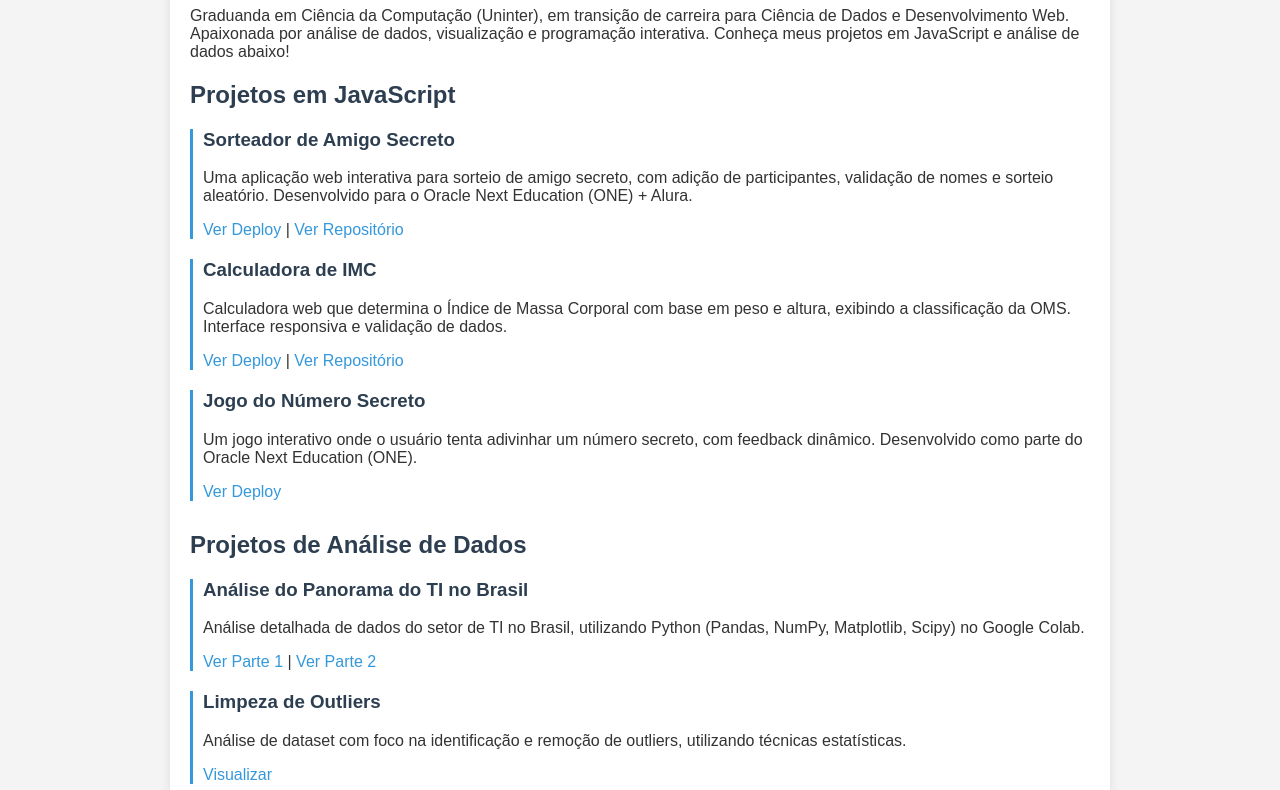
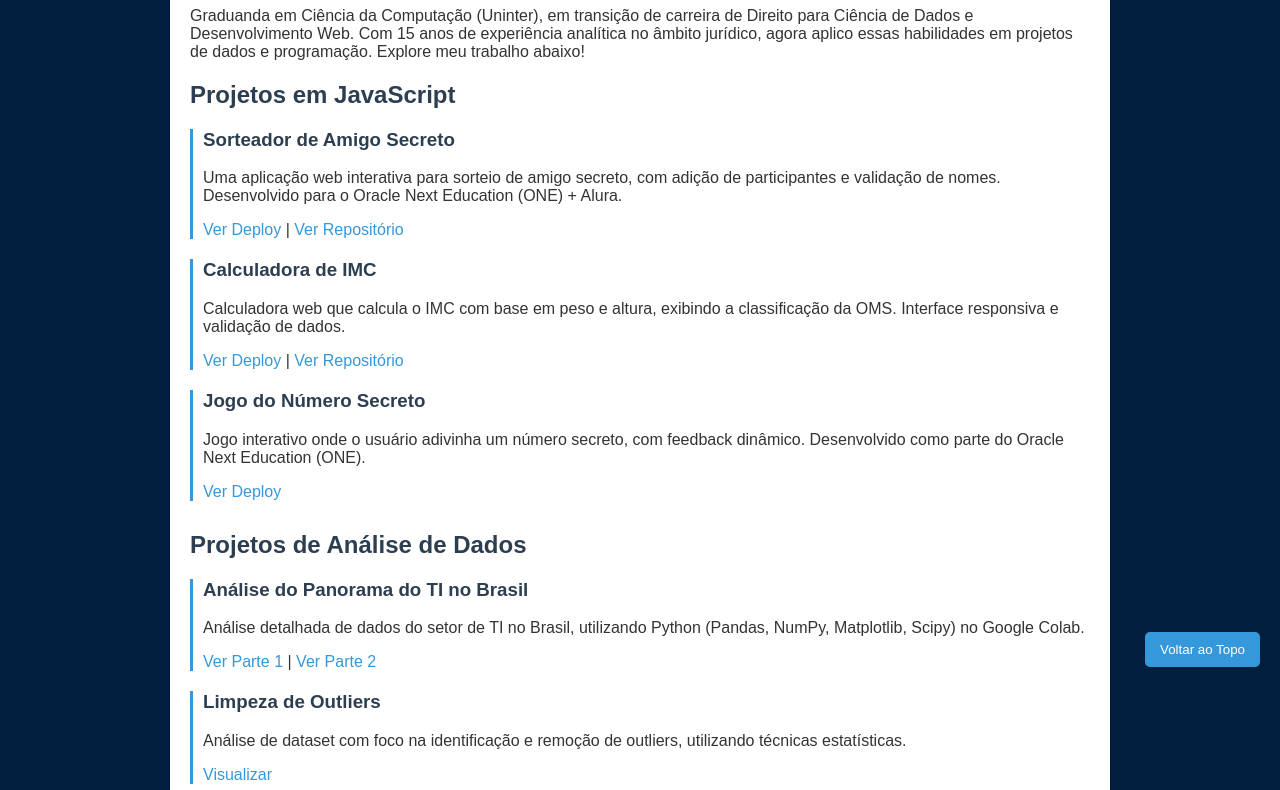
Before and after one commit to danielli-arcari/danielli-arcari.github.io, a plain HTML site: page index.html in a window 1280 px wide. Shown: the part 113-903 px from the top of the page. Drawn offline with Linux system fonts and the light colour scheme.

Commit message:
Update index.html
Atualização da pagina com botão voltar ao topo

```diff
--- a/index.html
+++ b/index.html
@@ -9,7 +9,7 @@
             font-family: Arial, sans-serif;
             margin: 0;
             padding: 20px;
-            background-color: #f4f4f4;
+            background-color: #001f3f;
             color: #333;
         }
         .container {
@@ -38,6 +38,20 @@
             padding-left: 10px;
             border-left: 3px solid #3498db;
         }
+        .back-to-top {
+            position: fixed;
+            bottom: 20px;
+            right: 20px;
+            padding: 10px 15px;
+            background-color: #3498db;
+            color: white;
+            border: none;
+            border-radius: 5px;
+            cursor: pointer;
+        }
+        .back-to-top:hover {
+            background-color: #2980b9;
+        }
         .footer {
             margin-top: 40px;
             text-align: center;
@@ -49,23 +63,23 @@
 <body>
     <div class="container">
         <h1>Danielli Arcari - Portfólio</h1>
-        <p>Graduanda em Ciência da Computação (Uninter), em transição de carreira para Ciência de Dados e Desenvolvimento Web. Apaixonada por análise de dados, visualização e programação interativa. Conheça meus projetos em JavaScript e análise de dados abaixo!</p>
+        <p>Graduanda em Ciência da Computação (Uninter), em transição de carreira de Direito para Ciência de Dados e Desenvolvimento Web. Com 15 anos de experiência analítica no âmbito jurídico, agora aplico essas habilidades em projetos de dados e programação. Explore meu trabalho abaixo!</p>
 
         <div class="section">
             <h2>Projetos em JavaScript</h2>
             <div class="project">
                 <h3>Sorteador de Amigo Secreto</h3>
-                <p>Uma aplicação web interativa para sorteio de amigo secreto, com adição de participantes, validação de nomes e sorteio aleatório. Desenvolvido para o Oracle Next Education (ONE) + Alura.</p>
+                <p>Uma aplicação web interativa para sorteio de amigo secreto, com adição de participantes e validação de nomes. Desenvolvido para o Oracle Next Education (ONE) + Alura.</p>
                 <p><a href="https://sorteador-amigosecreto-beryl.vercel.app/" target="_blank">Ver Deploy</a> | <a href="https://github.com/danielli-arcari/sorteador_amigosecreto" target="_blank">Ver Repositório</a></p>
             </div>
             <div class="project">
                 <h3>Calculadora de IMC</h3>
-                <p>Calculadora web que determina o Índice de Massa Corporal com base em peso e altura, exibindo a classificação da OMS. Interface responsiva e validação de dados.</p>
+                <p>Calculadora web que calcula o IMC com base em peso e altura, exibindo a classificação da OMS. Interface responsiva e validação de dados.</p>
                 <p><a href="https://calculadora-imc-gold-omega.vercel.app/" target="_blank">Ver Deploy</a> | <a href="https://github.com/danielli-arcari/calculadoraIMC" target="_blank">Ver Repositório</a></p>
             </div>
             <div class="project">
                 <h3>Jogo do Número Secreto</h3>
-                <p>Um jogo interativo onde o usuário tenta adivinhar um número secreto, com feedback dinâmico. Desenvolvido como parte do Oracle Next Education (ONE).</p>
+                <p>Jogo interativo onde o usuário adivinha um número secreto, com feedback dinâmico. Desenvolvido como parte do Oracle Next Education (ONE).</p>
                 <p><a href="https://curso-one-oracle-next-education-g9.vercel.app/" target="_blank">Ver Deploy</a></p>
             </div>
         </div>
@@ -89,7 +103,7 @@
             </div>
             <div class="project">
                 <h3>Análise da População Carcerária de Minas Gerais</h3>
-                <p>Análise de dados públicos do SEJUS-MG com Python (Pandas, NumPy, Seaborn, Matplotlib), focada em padrões demográficos na região central.</p>
+                <p>Análise de dados públicos do SEJUS-MG com Python (Pandas, NumPy, Seaborn, Matplotlib), focada em padrões demográficos.</p>
                 <p><a href="https://colab.research.google.com/drive/1ESr8ZIiVcNlW785A_7c3kQjfPLPLXbCu?usp=sharing" target="_blank">Visualizar</a></p>
             </div>
             <div class="project">
@@ -115,5 +129,6 @@
             <p>Desenvolvido por Danielli Arcari | 2025</p>
         </div>
     </div>
+    <button class="back-to-top" onclick="window.scrollTo({ top: 0, behavior: 'smooth' });">Voltar ao Topo</button>
 </body>
 </html>
```
